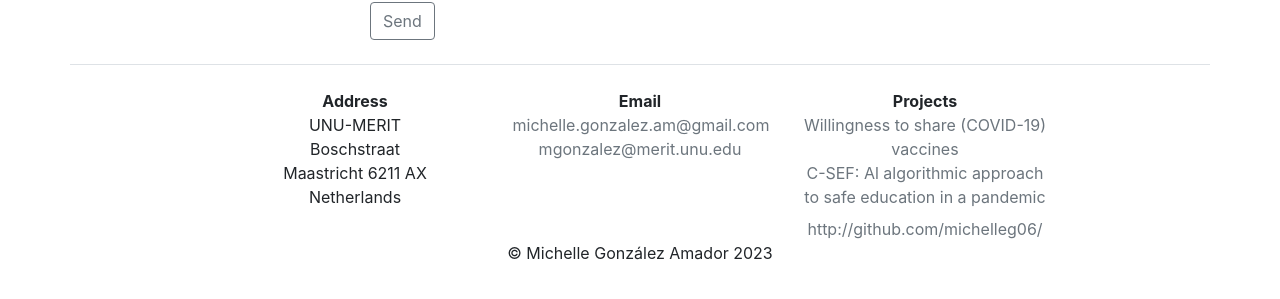
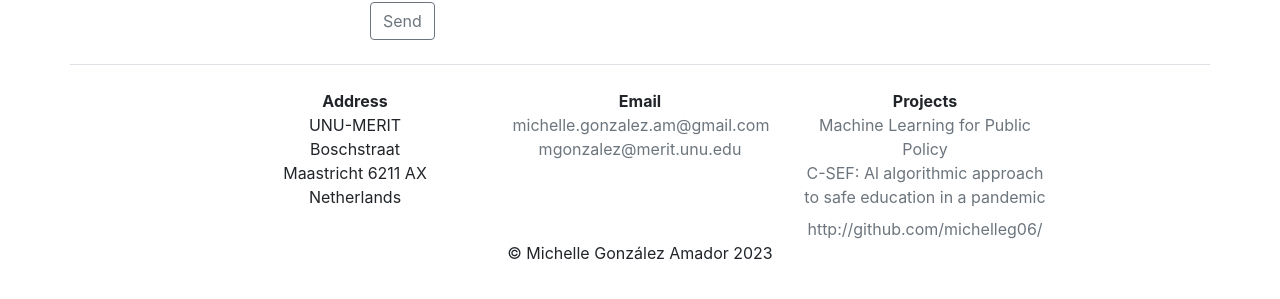
Before and after one commit to michelleg06/m-gonzalezamador.com, a Jekyll site: the page built from contact.md, in a window 1280 px wide. Shown: the part 455-754 px from the top of the page. Built offline with Jekyll 4.4.1, drawn with Linux system fonts in a browser that asks for light colours; nearby versions of some CDN libraries.

Commit message:
Adding ml4pp
Deleting the obsolete vaxxperiment website and replacing it for the machine learning website

```diff
--- a/_includes/footer.html
+++ b/_includes/footer.html
@@ -28,7 +28,7 @@
 
     <div class="col-sm-3">
       <strong>Projects</strong> <br>
-      <a class="text-secondary" href="https://www.sharing-vaccines.org/">Willingness to share (COVID-19) vaccines </a>
+      <a class="text-secondary" href="https://www.ml4publicpolicy.com/">Machine Learning for Public Policy</a>
       <br>
       <a class="text-secondary" href="https://www.c-sef.com">C-SEF: Al algorithmic approach to safe education in a pandemic</a>
       <br>
```
